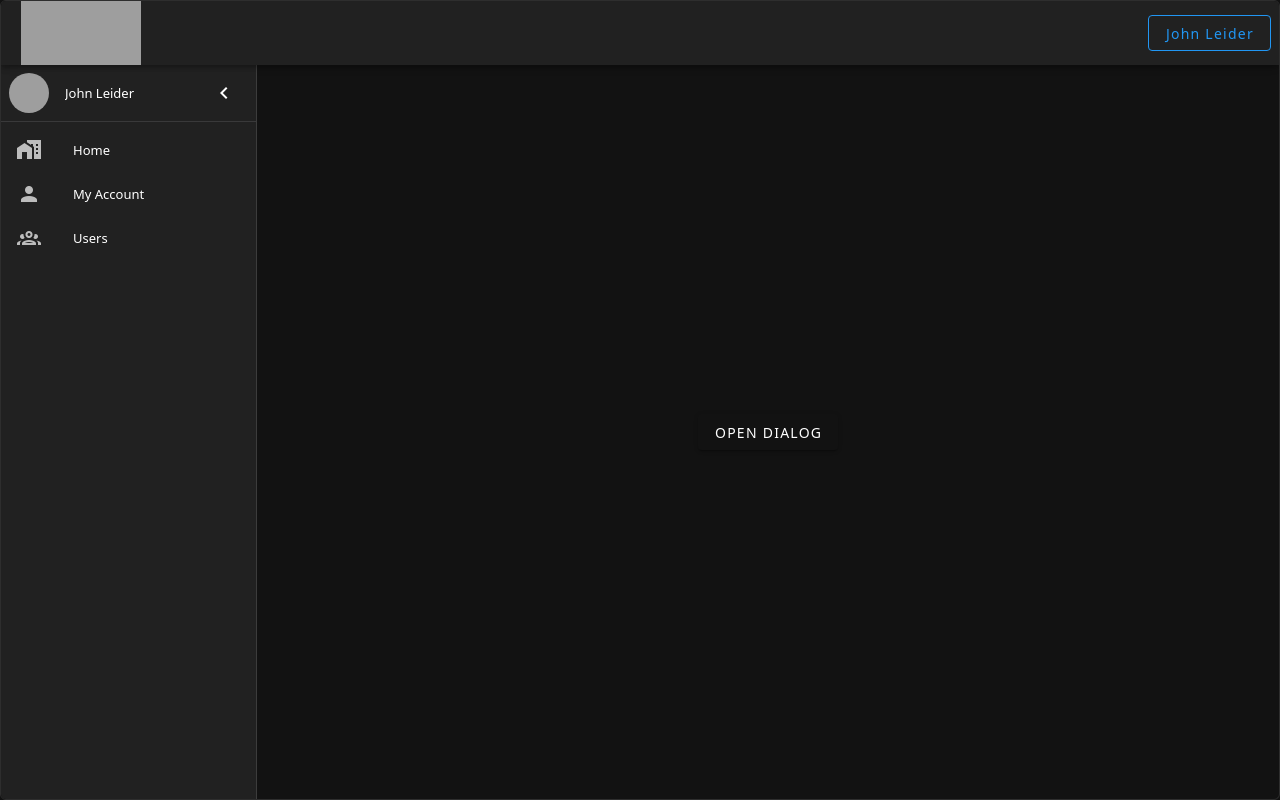
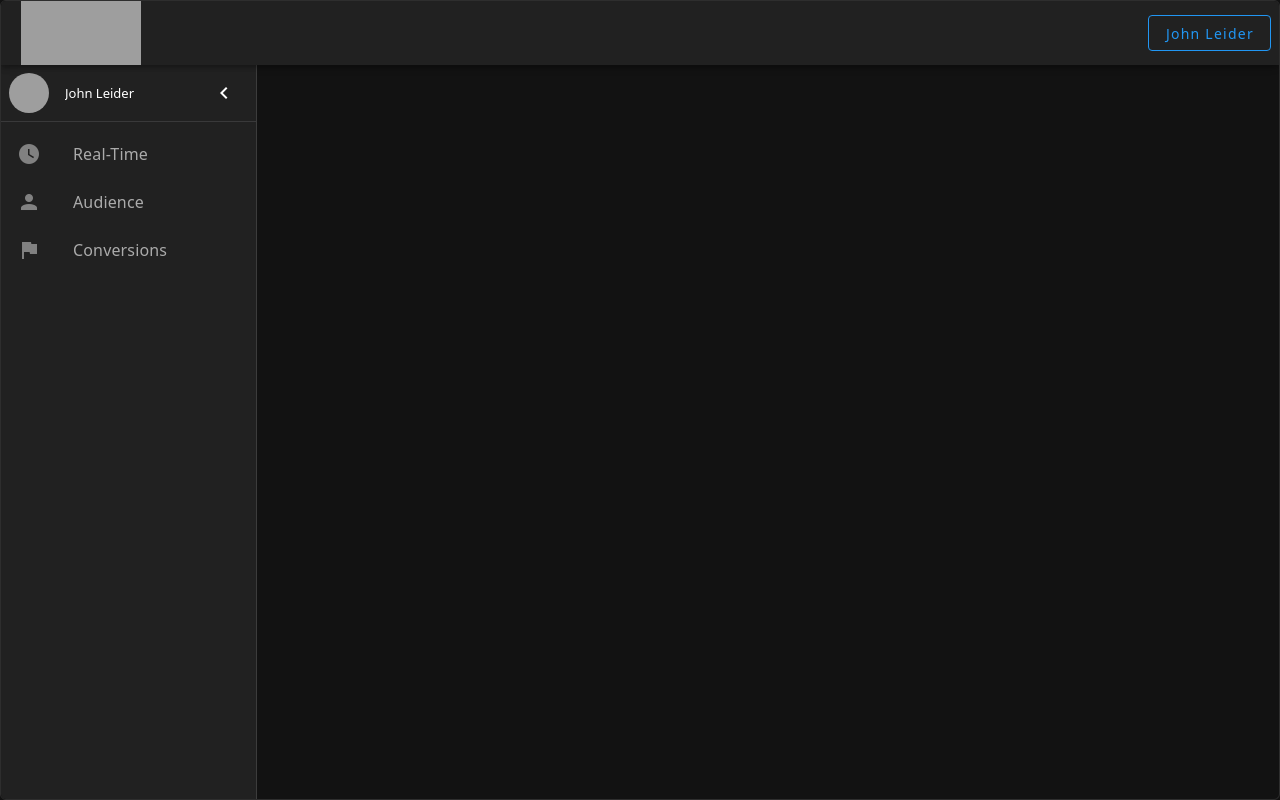
Before and after one commit to hanjituan/vuetify-admin, a Vue app: page / in a window 1280 px wide. Built offline with nearby package versions, Linux system fonts and the light colour scheme; grey boxes are pictures that could not be loaded.

Commit message:
feat: add menu

```diff
--- a/src/components/HelloWorld.vue
+++ b/src/components/HelloWorld.vue
@@ -12,8 +12,8 @@
 							John Leider
 							<!-- <template v-slot:append>
 								<v-icon color="warning"></v-icon>
-							</template>
-		<template v-slot:prepend>
+							</template> -->
+							<!-- <template v-slot:prepend>
 								<v-icon color="success"></v-icon>
 							</template> -->
 						</v-btn>
@@ -36,38 +36,21 @@
 
 			<v-divider></v-divider>
 
-			<v-list density="compact" nav>
-				<v-list-item prepend-icon="mdi-home-city" title="Home" value="home"></v-list-item>
-				<v-list-item prepend-icon="mdi-account" title="My Account" value="account"></v-list-item>
-				<v-list-item prepend-icon="mdi-account-group-outline" title="Users" value="users"></v-list-item>
+			<v-list>
+				<v-list-item class="cursor-pointer" v-for="(item, i) in menuItems" :key="i" :value="item"
+					color="primary" variant="plain">
+					<template v-slot:prepend>
+						<v-icon :icon="item.icon"></v-icon>
+					</template>
+
+					<v-list-item-title v-text="item.text"></v-list-item-title>
+				</v-list-item>
 			</v-list>
 		</v-navigation-drawer>
 
 		<v-main class="d-flex align-center justify-center" style="min-height: 300px;">
 			<div class="text-center pa-4">
-				<v-dialog v-model="dialog" max-width="400" persistent>
-					<template v-slot:activator="{ props: activatorProps }">
-						<v-btn v-bind="activatorProps">
-							Open Dialog
-						</v-btn>
-					</template>
-
-					<v-card prepend-icon="mdi-map-marker"
-						text="Let Google help apps determine location. This means sending anonymous location data to Google, even when no apps are running."
-						title="Use Google's location service?">
-						<template v-slot:actions>
-							<v-spacer></v-spacer>
-
-							<v-btn @click="dialog = false">
-								Disagree
-							</v-btn>
-
-							<v-btn @click="dialog = false">
-								Agree
-							</v-btn>
-						</template>
-					</v-card>
-				</v-dialog>
+				<router-view />
 			</div>
 		</v-main>
 	</v-layout>
@@ -77,8 +60,6 @@
 
 <script lang="ts" setup>
 
-
-const dialog = ref(false)
 const drawer = ref(true)
 const rail = ref(false)
 const items = ref([
@@ -88,9 +69,13 @@ const items = ref([
 	{ title: '退出登录' },
 ])
 
-const selectItem = (value) => {
+const selectItem = (value: any) => {
 	console.log(value);
 
 }
-
+const menuItems = [
+	{ text: 'Real-Time', icon: 'mdi-clock' },
+	{ text: 'Audience', icon: 'mdi-account' },
+	{ text: 'Conversions', icon: 'mdi-flag' },
+]
 </script>
--- /dev/null
+++ b/src/pages/dashboard/analysis-page.vue
@@ -0,0 +1,38 @@
+<template>
+	<div>
+		<v-dialog v-model="dialog" max-width="400" persistent>
+			<template v-slot:activator="{ props: activatorProps }">
+				<v-btn v-bind="activatorProps">
+					Open Dialog
+				</v-btn>
+			</template>
+
+			<v-card prepend-icon="mdi-map-marker"
+				text="Let Google help apps determine location. This means sending anonymous location data to Google, even when no apps are running."
+				title="Use Google's location service?">
+				<template v-slot:actions>
+					<v-spacer></v-spacer>
+
+					<v-btn @click="dialog = false">
+						Disagree
+					</v-btn>
+
+					<v-btn @click="dialog = false">
+						Agree
+					</v-btn>
+				</template>
+			</v-card>
+		</v-dialog>
+		现场问题录入
+	</div>
+</template>
+
+<script lang="ts" setup>
+
+// const dialog = ref(false);
+const dialog = ref(false)
+
+
+</script>
+
+<style lang="less" scoped></style>
--- a/src/typed-router.d.ts
+++ b/src/typed-router.d.ts
@@ -19,6 +19,7 @@ declare module 'vue-router/auto-routes' {
    */
   export interface RouteNamedMap {
     '/': RouteRecordInfo<'/', '/', Record<never, never>, Record<never, never>>,
+    '/dashboard/analysis-page': RouteRecordInfo<'/dashboard/analysis-page', '/dashboard/analysis-page', Record<never, never>, Record<never, never>>,
     '/login': RouteRecordInfo<'/login', '/login', Record<never, never>, Record<never, never>>,
     '/test': RouteRecordInfo<'/test', '/test', Record<never, never>, Record<never, never>>,
   }
```
